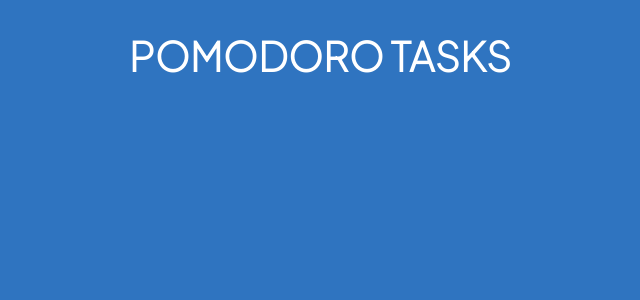
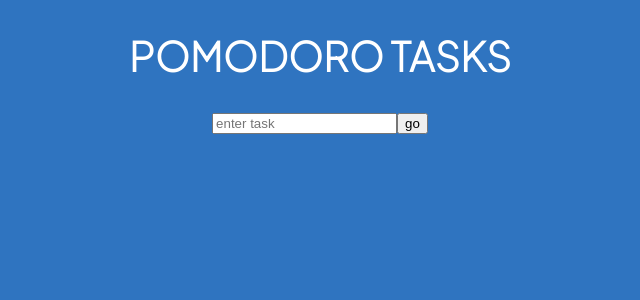
Before and after one commit to Fluffy-Lion/React-TypeScript-Pomodoro, a React (Create React App) app: page / in a window 1280 px wide. Shown: the top 300 px of the page, without its empty margins (320-960 px from the left). Built offline with nearby package versions, Linux system fonts and the light colour scheme.

Commit message:
added user input component

```diff
--- a/src/App.tsx
+++ b/src/App.tsx
@@ -1,9 +1,11 @@
 import './App.css';
+import UserInput from './Components/UserInput';
 // Giving App the type of a Function Component
 const App: React.FC = () => {
   return (
     <div className='App'>
       <h1 className='heading'>pomodoro tasks</h1>
+      <UserInput />
     </div>
   )
 }
--- /dev/null
+++ b/src/Components/UserInput.tsx
@@ -0,0 +1,9 @@
+const UserInput = () => {
+    return (
+        <form>
+            <input type="input" placeholder="enter task" />
+            <button>go</button>
+        </form>
+    )
+}
+export default UserInput
```
